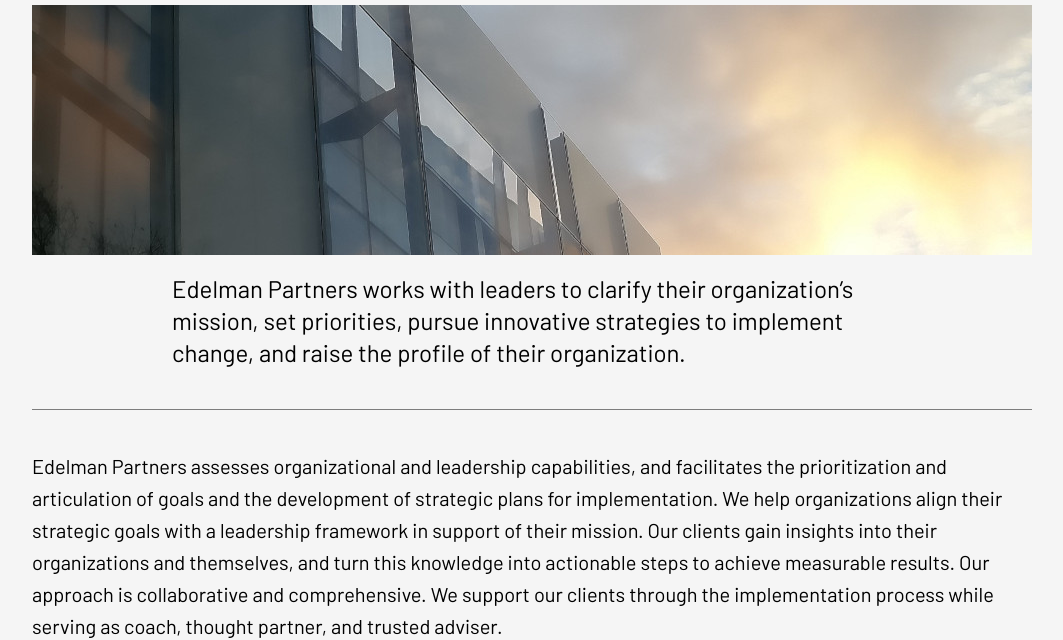
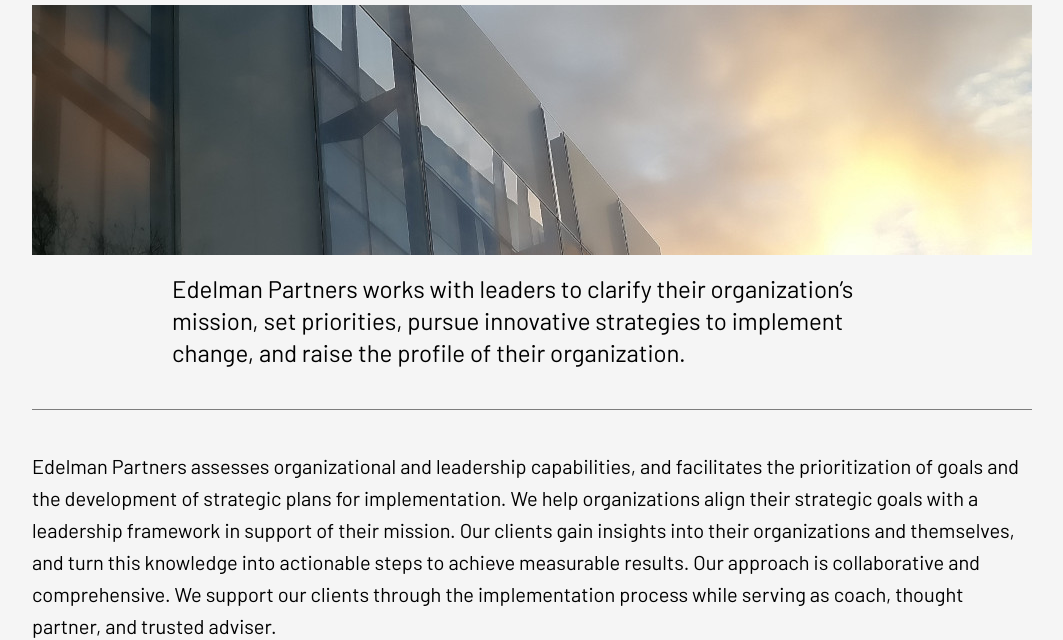
Before and after one commit to edelmanpartners/edelmanpartners.github.io, a plain HTML site: page index.html in a window 1280 px wide. Shown: the part 161-801 px from the top of the page, without its empty margins (108-1171 px from the left). Drawn offline with Linux system fonts and the light colour scheme.

Commit message:
remove clause

```diff
--- a/index.html
+++ b/index.html
@@ -26,7 +26,7 @@
     <div class="content">
       <hr>
       <p>
-        Edelman Partners assesses organizational and leadership capabilities, and facilitates the prioritization and articulation of goals and the development of strategic plans for implementation. We help organizations align their strategic goals with a leadership framework in support of their mission. Our clients gain insights into their organizations and themselves, and turn this knowledge into actionable steps to achieve measurable results. Our approach is collaborative and comprehensive. We support our clients through the implementation process while serving as coach, thought partner, and trusted adviser.
+        Edelman Partners assesses organizational and leadership capabilities, and facilitates the prioritization of goals and the development of strategic plans for implementation. We help organizations align their strategic goals with a leadership framework in support of their mission. Our clients gain insights into their organizations and themselves, and turn this knowledge into actionable steps to achieve measurable results. Our approach is collaborative and comprehensive. We support our clients through the implementation process while serving as coach, thought partner, and trusted adviser.
       </p>
       <p>
         We help leaders and their organizations:
```
